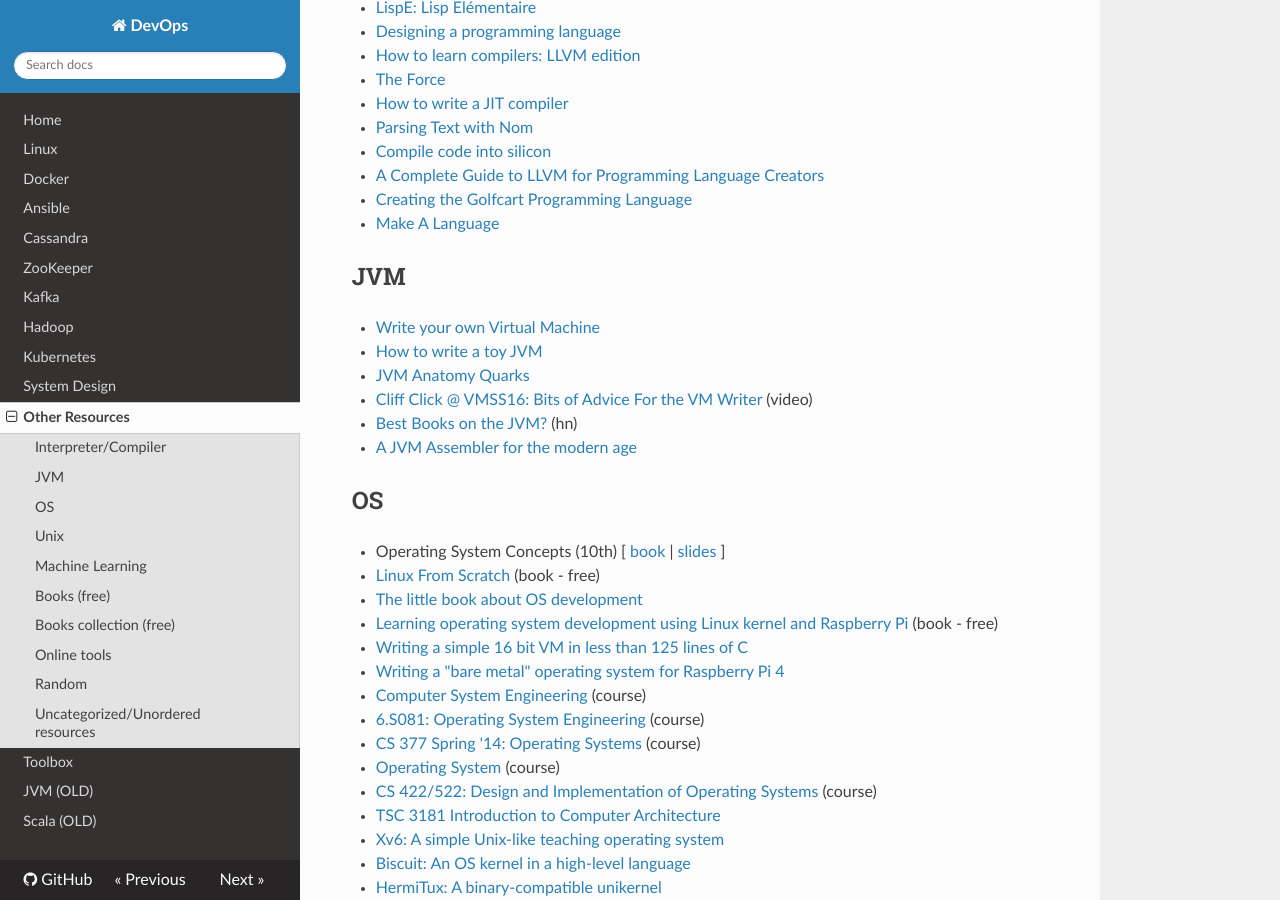
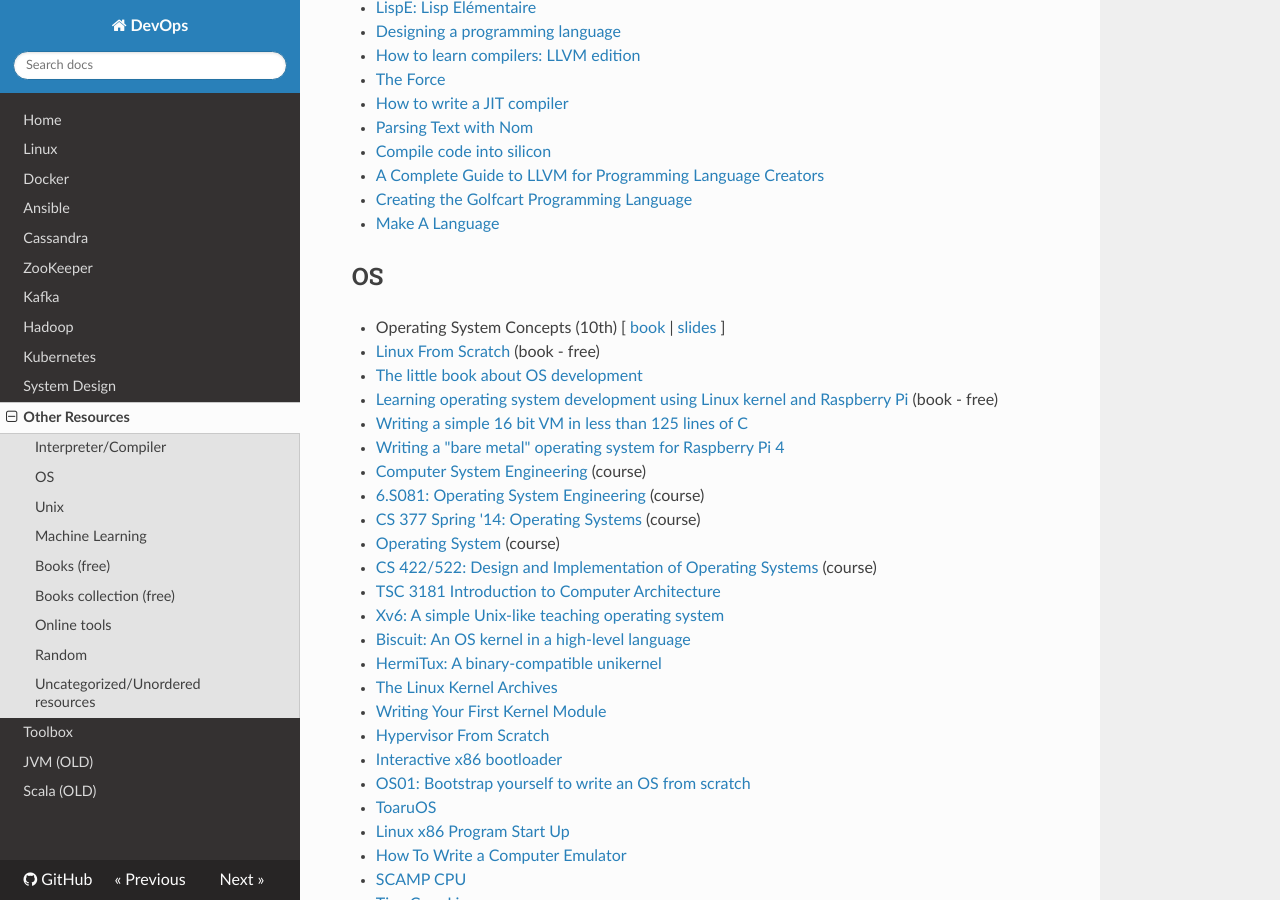
Before and after one commit to niqdev/devops, an MkDocs documentation site: the page built from docs/other-resources.md, in a window 1280 px wide and 900 px high, scrolled down 724 px. Built offline with MkDocs 1.6.1, drawn with Linux system fonts in a browser that asks for light colours; nearby versions of some CDN libraries; some of the changed text lies outside the part shown.

Commit message:
update docs

```diff
--- a/docs/other-resources.md
+++ b/docs/other-resources.md
@@ -33,15 +33,6 @@
 * [A Complete Guide to LLVM for Programming Language Creators](https://mukulrathi.com/create-your-own-programming-language/llvm-ir-cpp-api-tutorial)
 * [Creating the Golfcart Programming Language](https://healeycodes.com/creating-the-golfcart-programming-language)
 * [Make A Language](https://arzg.github.io/lang)
-
-## JVM
-
-* [Write your own Virtual Machine](https://justinmeiners.github.io/lc3-vm)
-* [How to write a toy JVM](https://zserge.com/posts/jvm)
-* [JVM Anatomy Quarks](https://shipilev.net/jvm/anatomy-quarks)
-* [Cliff Click @ VMSS16: Bits of Advice For the VM Writer](https://www.youtube.com/watch?v=Hqw57GJSrac) (video)
-* [Best Books on the JVM?](https://news.ycombinator.com/item?id=29309902) (hn)
-* [A JVM Assembler for the modern age](https://github.com/roscopeco/jasm)
 
 ## OS
 
@@ -98,7 +89,7 @@
 * [Amazon's Machine Learning University](https://www.amazon.science/latest-news/machine-learning-course-free-online-from-amazon-machine-learning-university) (Course)
 * [Machine Learning from Scratch](https://dafriedman97.github.io/mlbook/content/introduction.html)
 * [What is Natural Language Processing?](https://blog.algorithmia.com/introduction-natural-language-processing-nlp)
-* [A visual introduction to probability and statistics](https://seeing-theory.brown.edu/index.html)
+
 * [Scipy Lecture Notes](http://scipy-lectures.org/index.html)
 * [Neural Networks](https://aegeorge42.github.io)
 * [An Introduction to Tensor Calculus](https://grinfeld.org/books/An-Introduction-To-Tensor-Calculus)
```
